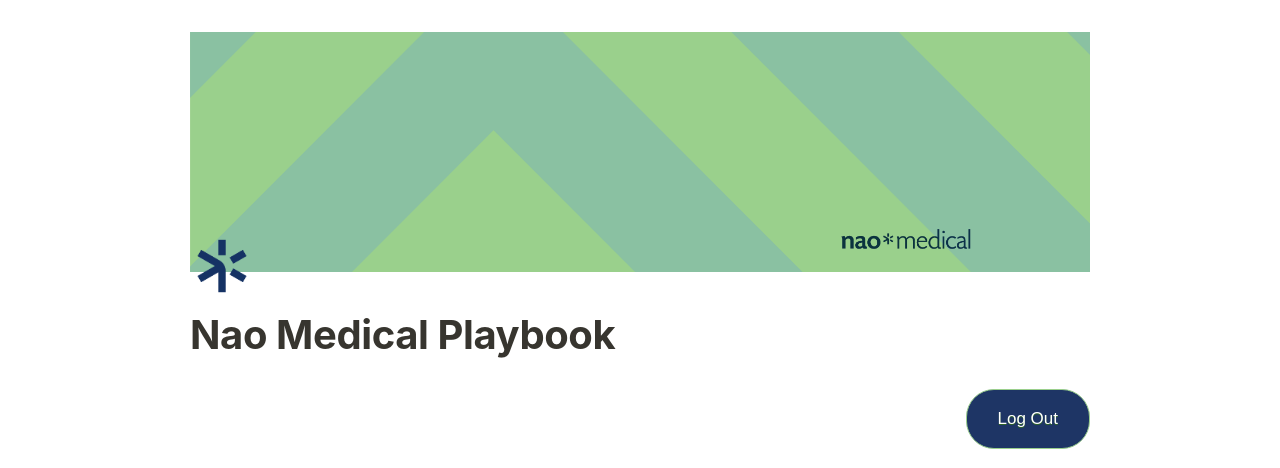
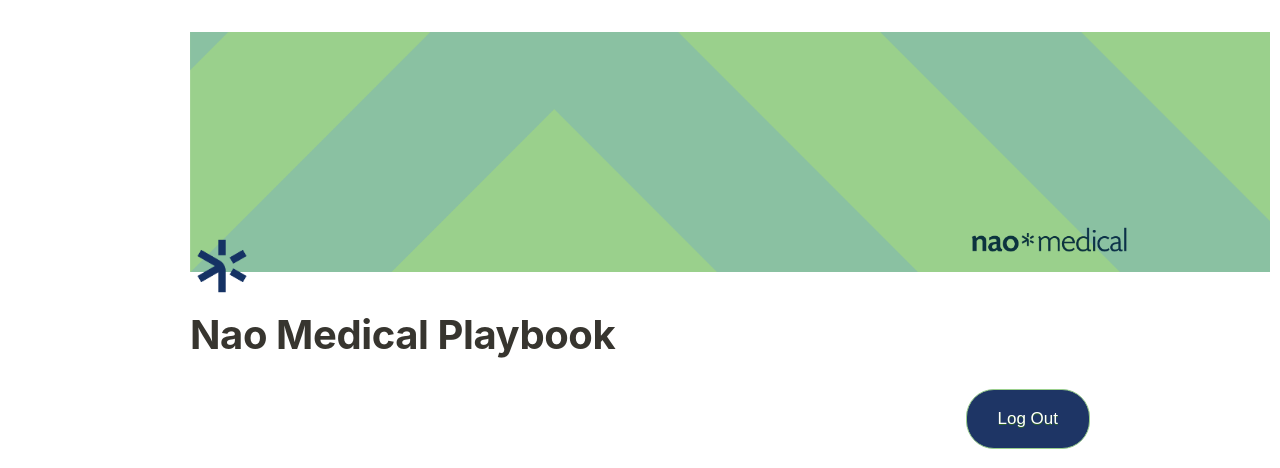
Before and after one commit to NaoInterns/NaoPlaybook, a Flask app: template templates/playbook.html in a window 1280 px wide. Shown: the top 468 px of the page. Run offline with Flask 2, Linux system fonts and the light colour scheme; the template is opened without the code that fills it, so the values that code supplies are empty.

Commit message:
some width change attempts

```diff
--- a/templates/playbook.html
+++ b/templates/playbook.html
@@ -112,7 +112,7 @@
     }
 
     img {
-        max-width: 100%;
+        max-width: 120%;
     }
 
     @media only print {
@@ -320,7 +320,7 @@
     .page-cover-image {
         display: block;
         object-fit: cover;
-        width: 100%;
+        width: 120%;
         height: 30vh;
     }
 
```
